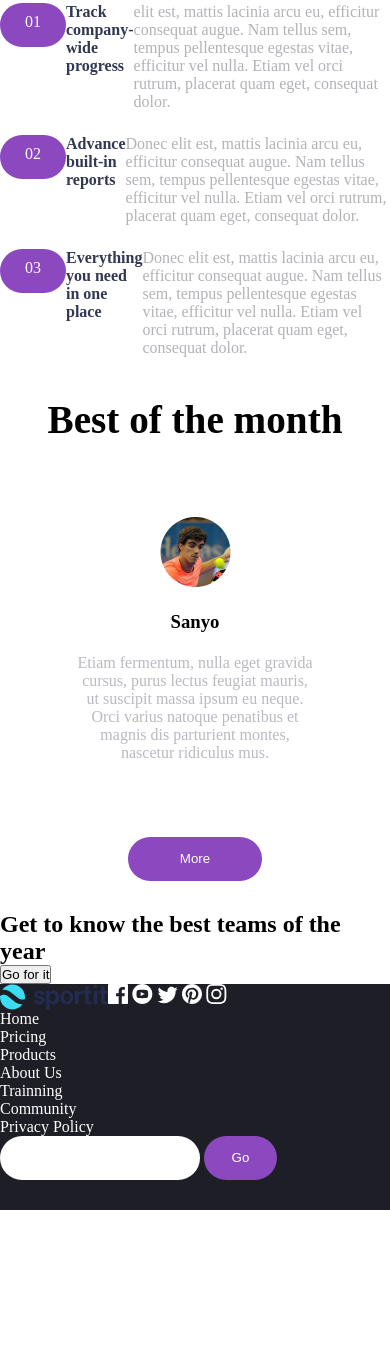
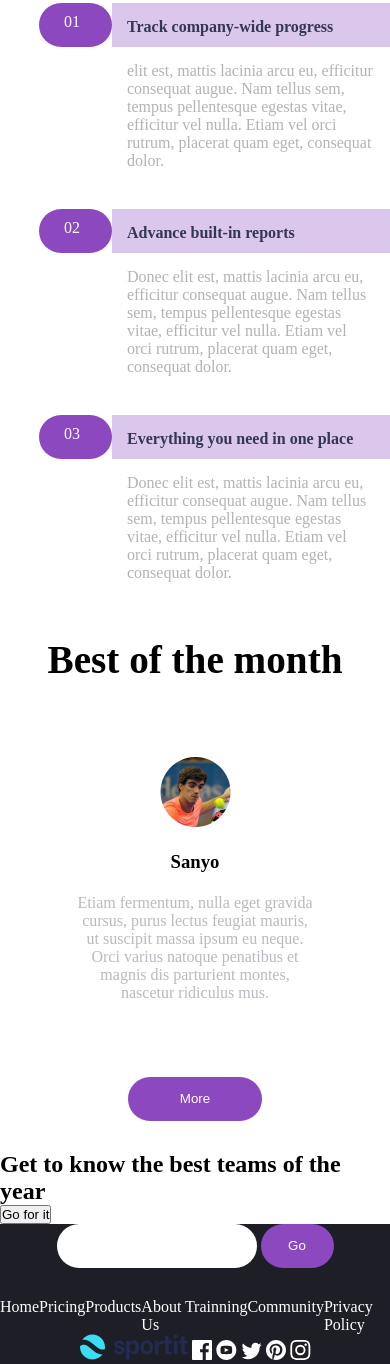
Before and after one commit to MarianaLoaiza/deliverable-one-front, a plain HTML site: page index.html in a window 390 px wide. Shown: the part 1177-2541 px from the top of the page. Before the commit the page ends 2387 px from the top, so only its background shows below. Drawn offline with nearby package versions, Linux system fonts and the light colour scheme.

Commit message:
avance footer

```diff
--- a/css/styles.css
+++ b/css/styles.css
@@ -83,20 +83,25 @@
 .tae-articles {
     width: 480px;
     display: flex;
+    align-items: flex-start;
 }
 
 .tae-title {
+    height: 44px;
     color: #323851;
     font-weight: 700;
+    padding: 15px 15px 15px;
 }
 
 .tae-text {
     color: #b3b2b7;
+    padding: 15px 15px 15px;
 }
 
 footer {
     color: #fff;
     background-color: #1e1e26;
+    display: flex;
 }
 
 .main {
@@ -105,8 +110,9 @@ footer {
 }
 
 .footernav {
-    gap: 220px;
+    /* gap: 220px; */
 }
+
 .padel-intro > img{
     width: 25rem;
 }
@@ -229,4 +235,25 @@ margin-bottom: 20px;
     .content-info article:nth-child(1n+2) {
     display: none;
     }
+
+    .tae-title {
+        background-color: rgba(139, 72, 191, 0.3);
+    }
+    .tae-articles {
+        width: 90%;
+    }
+
+    .tae-info {
+        justify-content: flex-end;
+    }
+
+    footer {
+        flex-direction: column-reverse;
+        align-items: center;
+
+    }
+
+    .footernav {
+        display: flex;
+    }
 }
--- a/index.html
+++ b/index.html
@@ -54,30 +54,42 @@
         <section >
             <div class="tae-info">
                 <article class="tae-articles">
+                    <div>
                         <p class="button__purple button buttonsmall">01</p>
+                    </div>
+                    <div>
                         <p class="tae-title">Track company-wide progress </p>
                         <p class="tae-text"> elit est,
                         mattis lacinia arcu eu, efficitur consequat augue.
                         Nam tellus sem, tempus pellentesque egestas vitae,
                         efficitur vel nulla. Etiam vel orci rutrum, placerat quam eget, consequat dolor.
                         </p>
+                    </div>
                 </article>
                 <article class="tae-articles">
+                    <div>
                     <p class="button__purple button buttonsmall">02</p>
+                    </div>
+                    <div>
                     <p class="tae-title">Advance built-in reports </p>
                     <p class="tae-text">Donec elit est, mattis lacinia arcu eu,
                     efficitur consequat augue.
                     Nam tellus sem, tempus pellentesque egestas vitae,
                     efficitur vel nulla. Etiam vel orci rutrum, placerat quam eget, consequat dolor.
                     </p>
+                </div>
                 </article>
                     <article class="tae-articles">
+                        <div>
                         <p class="button__purple button buttonsmall">03</p>
+                        </div>
+                        <div>
                         <p class="tae-title">Everything you need in one place </p>
                         <p class="tae-text">Donec elit est, mattis lacinia arcu eu,
                         efficitur consequat augue. Nam tellus sem, tempus pellentesque egestas vitae,
                         efficitur vel nulla. Etiam vel orci rutrum, placerat quam eget, consequat dolor.
                         </p>
+                        </div>
                     </article>
             </div>
             <div></div>
@@ -120,15 +132,13 @@
         </section>
     </main>
     <footer>
-        <div class="main">
+        <div>
                 <img src="./assets/img/logo.svg" alt="">
-            <div>
                 <img src="./assets/img/icon-facebook.svg" alt="icon-facebook">
                 <img src="./assets/img/icon-youtube.svg" alt="icon-youtube">
                 <img src="./assets/img/icon-twitter.svg" alt="icon-twitter">
                 <img src="./assets/img/icon-pinterest.svg" alt="icon-pinterest">
                 <img src="./assets/img/icon-instagram.svg" alt="icon-instagram">
-            </div>
         </div>
         <div class="footernav">
             <p>Home</p>
@@ -143,8 +153,8 @@
         </div>
         <div>
             <form action="" method="post">
-            <input class="input" type="text" name="email">
-            <button class="button__purple button buttonsmall">Go</button>
+            <input class="input" type="email" name="email" id="email">
+            <button type="submit" class="button__purple button buttonsmall">Go</button>
             </form>
         </div>
     </footer>
```
Lines whose indentation alone changed are shown as unchanged.
